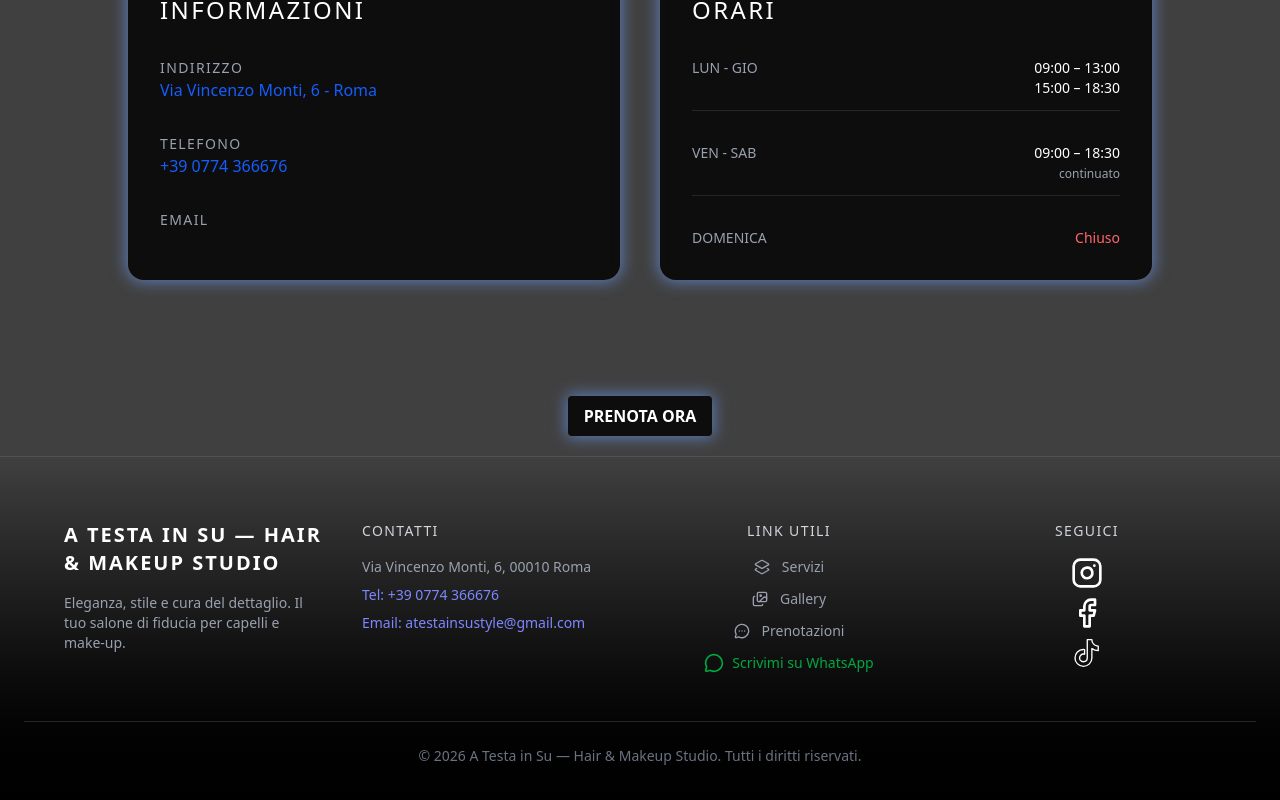
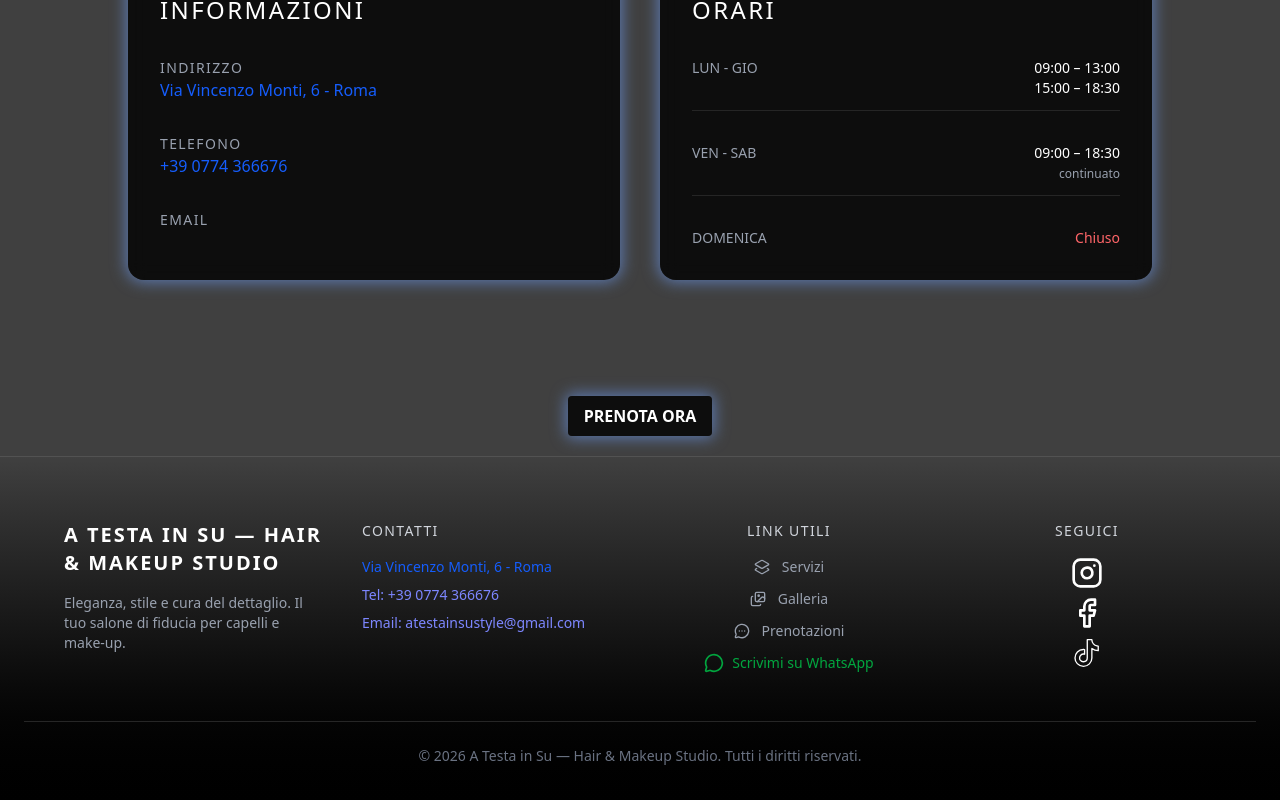
Before and after one commit to Lillo1254/project_hair_makeup, a Next.js app: page /contact in a window 1280 px wide. Shown: the part 658-1458 px from the top of the page. Built offline with nearby package versions, Linux system fonts and the light colour scheme.

Commit message:
add link navbar, add link footer

```diff
--- a/app/components/Footer.jsx
+++ b/app/components/Footer.jsx
@@ -1,5 +1,6 @@
 import { Facebook, Images, Instagram, Layers2, MessageCircleMore, MessageCircle } from "lucide-react";
 import Image from "next/image";
+import Link from "next/link";
 
 export default function Footer() {
     return (
@@ -22,7 +23,14 @@ export default function Footer() {
                         Contatti
                     </h4>
                     <ul className="mt-4 space-y-2 text-gray-400 text-sm">
-                        <li>Via Vincenzo Monti, 6, 00010 Roma</li>
+                        <li> <a
+                            href="https://www.google.com/maps?q=Via+Vincenzo+Monti,+6,+00010+Roma"
+                            target="_blank"
+                            rel="noopener noreferrer"
+                            className="text-blue-600"
+                        >
+                            Via Vincenzo Monti, 6 - Roma
+                        </a></li>
                         <li><a href="tel:+39  0774 366676" className="text-indigo-400">Tel: +39  0774 366676</a></li>
                         <li><a href="mailto:atestainsustyle@gmail.com" className="text-indigo-400">Email: atestainsustyle@gmail.com</a></li>
                     </ul>
@@ -38,17 +46,17 @@ export default function Footer() {
 
                         <li className="flex items-center justify-center gap-3 hover:text-white transition cursor-pointer">
                             <Layers2 className="w-4 h-4" />
-                            <span>Servizi</span>
+                            <Link href="/servicesPage">Servizi</Link>
                         </li>
 
                         <li className="flex items-center justify-center gap-3 hover:text-white transition cursor-pointer">
                             <Images className="w-4 h-4" />
-                            <span>Gallery</span>
+                            <Link href="/galleryPage">Galleria</Link>
                         </li>
 
                         <li className="flex items-center justify-center gap-3 hover:text-white transition cursor-pointer">
                             <MessageCircleMore className="w-4 h-4" />
-                            <span>Prenotazioni</span>
+                            <Link href="/calendarPage">Prenotazioni</Link>
 
                         </li>
                         <li className="flex items-center justify-center gap-3 hover:text-white transition cursor-pointer">
```
Also changed, not shown: app/contact/page.jsx (+5 -5 lines).
